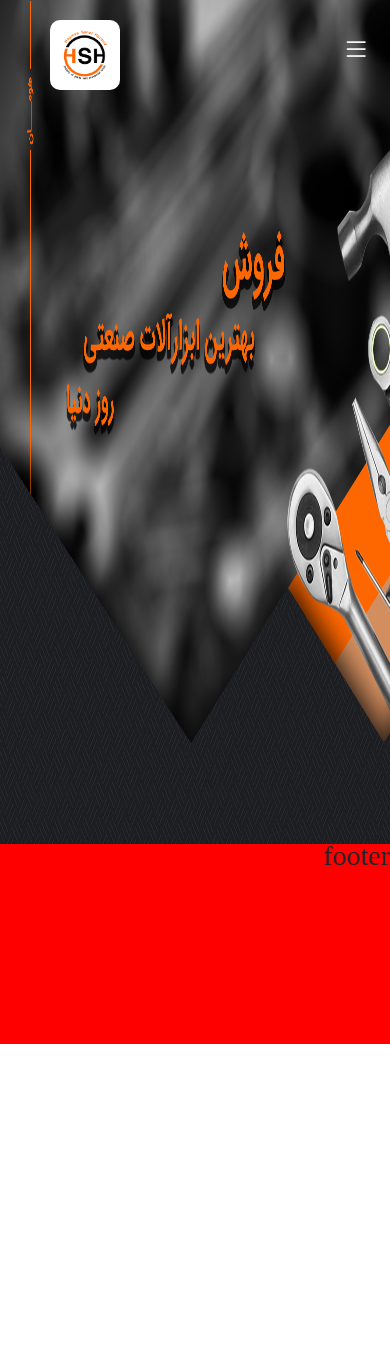
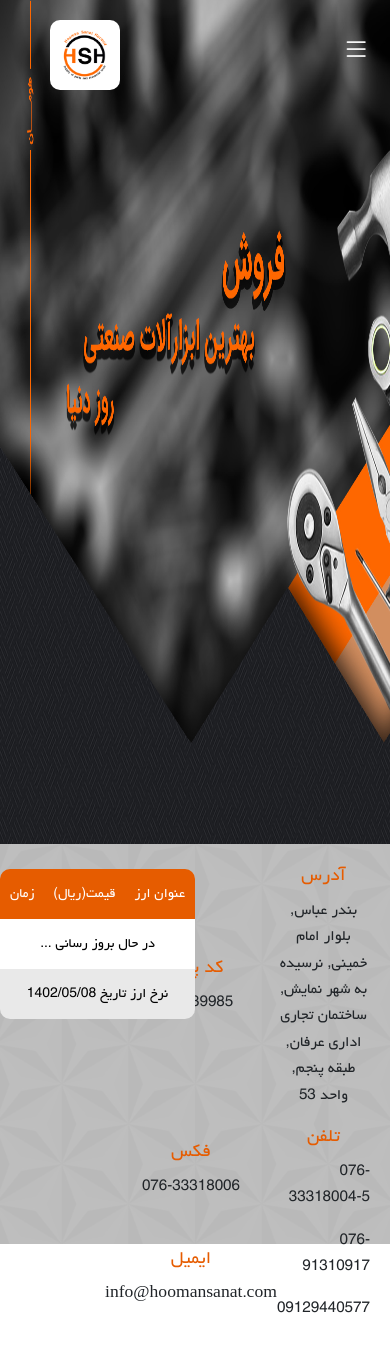
Before and after one commit to mojtabanabilo/hooman-sanat, a React (Vite) app: page / in a window 390 px wide. Shown: the top 1352 px of the page. Before the commit the page ends 1044 px from the top, so only its background shows below. Built offline with nearby package versions, Linux system fonts and the light colour scheme.

Commit message:
footer completed (no responsive)

```diff
--- a/src/components/footer/Footer.jsx
+++ b/src/components/footer/Footer.jsx
@@ -1,10 +1,138 @@
-import React from 'react';
+import React, {useEffect, useState} from 'react';
+import { styled } from 'styled-components';
+import bgFooter from "../../assets/pic/footer.jpg"
+
+// styled-components
+const FOOTER = styled.footer`
+    background-image: url(${bgFooter});
+    background-repeat: no-repeat;
+    background-size: cover;
+    background-position: center;
+    .bg{
+        width: 100%;
+        height: 400px;
+        background: #ffffffb9;
+        display: flex;
+        justify-content: center;
+        align-items: flex-start;
+        flex-direction: row-reverse;
+        .table{
+            width: 50%;
+            height: 200px;
+            margin: 0;
+            display: flex;
+            justify-content: center;
+            align-items: center;
+            p{
+                padding: 0;
+                margin: 0;
+                background: inherit;
+            }
+            section{
+                width: 400px;
+                height: 150px;
+                display: flex;
+                flex-direction: column;
+                justify-content: center;
+                align-items: center;
+                .header{
+                    display: flex;
+                    justify-content: space-between;
+                    align-items: center;
+                    background: #e65c00;
+                    padding: 0 10px;
+                    border-top-left-radius: 10px;
+                    border-top-right-radius: 10px;
+                    p{
+                        color: #ffffff;
+                    }
+                }
+                .data, .date, .header{
+                    width: 100%;
+                    height: 35%;
+                }
+                .data, .date{
+                    display: flex;
+                    justify-content: center;
+                    align-items: center;
+                }
+                .data{
+                    background: #ffffff;
+                }
+                .date{
+                    background: #e9e9e9;
+                    border-bottom-left-radius: 10px;
+                    border-bottom-right-radius: 10px;
+                }
+            }
+        }
+        .contact{
+            width: 50%;
+            padding: 20px;
+            display: grid;
+            grid-template-columns: repeat(2, 1fr);
+            grid-area: auto;
+            div{
+                display: flex;
+                flex-direction: column;
+                justify-content: center;
+                align-items: center;
+                h4{
+                    color: #e65c00;
+                }
+                p{
+                    font-size: 1.1rem;
+                }
+            }
+        }
+    }
+`;
 
 const Footer = () => {
     return (
-        <div style={{background: "red",  height: "200px"}}>
-            <h1>footer</h1>
-        </div>
+        <FOOTER>
+            <div className='bg'>
+                <div className='table'>
+                    <section>
+                        <div className='header'>
+                            <p>عنوان ارز</p>
+                            <p>قیمت(ریال)</p>
+                            <p>زمان</p>
+                        </div>
+                        <div className='data'>
+                            <p>در حال بروز رسانی ...</p>
+                        </div>
+                        <div className='date'>
+                            <p>نرخ ارز تاریخ 1402/05/08</p>
+                        </div>
+                    </section>
+                </div>
+                <div className='contact'>
+                    <div>
+                        <h4>آدرس</h4>
+                        <p style={{textAlign: "center"}}>بندر عباس, بلوار امام خمینی, نرسیده به شهر نمایش, ساختمان تجاری اداری عرفان, طبقه پنجم, واحد 53</p>
+                    </div>
+                    <div>
+                        <h4>کد پستی</h4>
+                        <p>7915739985</p>
+                    </div>
+                    <div style={{gridColumn: "1 / span 1", gridRow: "2 / span 2"}}>
+                        <h4>تلفن</h4>
+                        <p>076-33318004-5</p>
+                        <p>076-91310917</p>
+                        <p>09129440577</p>
+                    </div>
+                    <div>
+                        <h4>فکس</h4>
+                        <p>076-33318006</p>
+                    </div>
+                    <div style={{gridColumn: "2 / span 1"}}>
+                        <h4>ایمیل</h4>
+                        <p>info@hoomansanat.com</p>
+                    </div>
+                </div>
+            </div>
+        </FOOTER>
     );
 };
 
--- a/src/components/header/Header.jsx
+++ b/src/components/header/Header.jsx
@@ -94,10 +94,10 @@ const Header = ({userSize, userMenu}) => {
     const {screenSize, setScreenSize} = userSize;
 
     useEffect(() => {
-        const handleScreenSize = () => setScreenSize(window.innerWidth);
-        window.addEventListener("resize", handleScreenSize);
+        setScreenSize(window.innerWidth)
+        window.addEventListener("resize", setScreenSize(window.innerWidth));
         return () => {
-          window.removeEventListener("resize", handleScreenSize)
+          window.removeEventListener("resize", setScreenSize(window.innerWidth))
         }
     }, [])
 
--- a/src/components/menu/HamburgerMenu.jsx
+++ b/src/components/menu/HamburgerMenu.jsx
@@ -50,9 +50,6 @@ const DIV_ANIMATION = styled.div`
         }
     }
 `;
-const LI = styled.li`
-
-`;
 
 const HamburgerMenu = ({userMenu}) => {
     const {menu, setMenu} = userMenu;
```
Also changed, not shown: src/assets/pic/footer.jpg (added).
